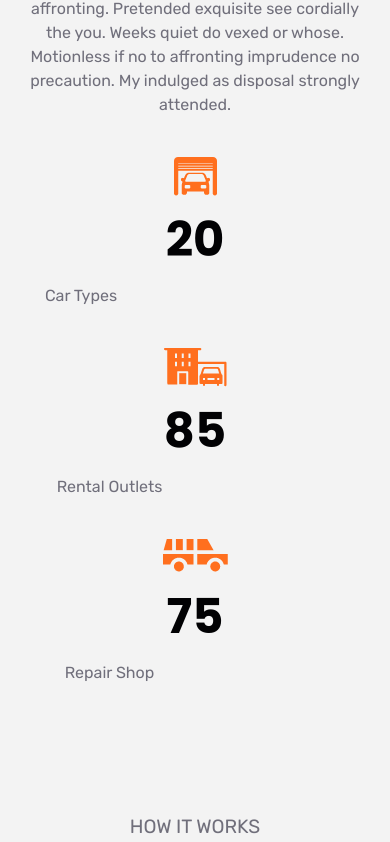
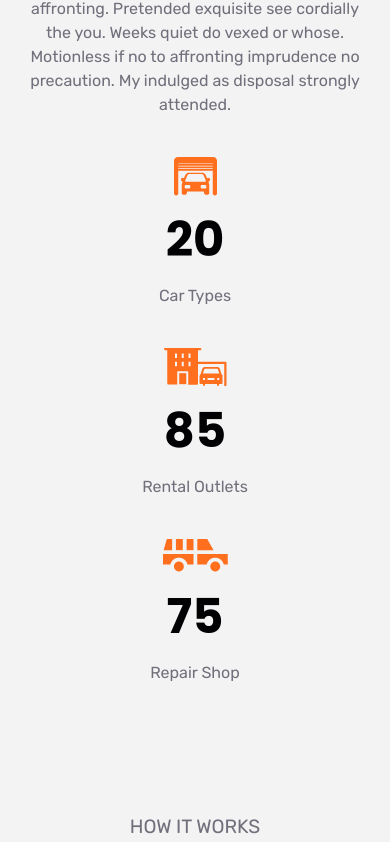
Before and after one commit to Myat-MinKhant/Car-Rental, a React (Vite) app: page /about in a window 390 px wide. Shown: the part 1155-1997 px from the top of the page. Built offline with nearby package versions, Linux system fonts and the light colour scheme.

Commit message:
Make Mobile Navbar Close

```diff
--- a/src/layouts/Navbar.jsx
+++ b/src/layouts/Navbar.jsx
@@ -59,11 +59,11 @@ export default function Navbar() {
                             <i className="fa-solid fa-xmark text-black text-4xl absolute top-9 right-7"></i>
                         </div>
                         <ul className=' text-center flex flex-col gap-4 tablet:gap-10 my-auto'>
-                            <li><Link to='/' className='text-2xl font-normal'>Home</Link></li>
-                            <li><Link to='/about' className='text-2xl font-normal'>About</Link></li>
-                            <li><Link to='/models' className='text-2xl font-normal'>Models</Link></li>
-                            <li><Link to='/testimonials' className='text-2xl font-normal'>Testimonials</Link></li>
-                            <li><Link to='/contact'>Contact</Link></li>
+                            <li><Link to='/' onClick={() => setOpen('')} className='text-2xl font-normal'>Home</Link></li>
+                            <li><Link to='/about' onClick={() => setOpen('')} className='text-2xl font-normal'>About</Link></li>
+                            <li><Link to='/models' onClick={() => setOpen('')} className='text-2xl font-normal'>Models</Link></li>
+                            <li><Link to='/testimonials' onClick={() => setOpen('')} className='text-2xl font-normal'>Testimonials</Link></li>
+                            <li><Link to='/contact' onClick={() => setOpen('')} className='text-2xl font-normal'>Contact</Link></li>
                         </ul>
                     </div>
                 </div>
--- a/src/pages/About.jsx
+++ b/src/pages/About.jsx
@@ -27,21 +27,21 @@ const About = () => {
                 <img src={icon1} alt="icon1" className=' mx-auto mb-5 tablet:mx-0' />
                 <div className=' tablet:flex tablet:items-start gap-5'>
                   <h1 className='mb-5 font-bold'>20</h1>
-                  <p className=' w-1/3'>Car Types</p>
+                  <p className=' w-1/3 m-auto tablet:m-0'>Car Types</p>
                 </div>
               </div>
               <div>
                 <img src={icon2} alt="icon2" className=' mx-auto mb-5 tablet:mx-0' />
                 <div className=' tablet:flex tablet:items-start gap-5'>
                   <h1 className='mb-5 font-bold'>85</h1>
-                  <p className=' w-1/2'>Rental Outlets</p>
+                  <p className=' w-1/2 m-auto tablet:m-0'>Rental Outlets</p>
                 </div>
               </div>
               <div>
                 <img src={icon3} alt="icon3" className=' mx-auto mb-5 tablet:mx-0' />
                 <div className=' tablet:flex tablet:items-start gap-5'>
                   <h1 className='mb-5 font-bold'>75</h1>
-                  <p className='w-1/2'>Repair Shop</p>
+                  <p className='w-1/2 m-auto tablet:m-0'>Repair Shop</p>
                 </div>
               </div>
             </div>
```
